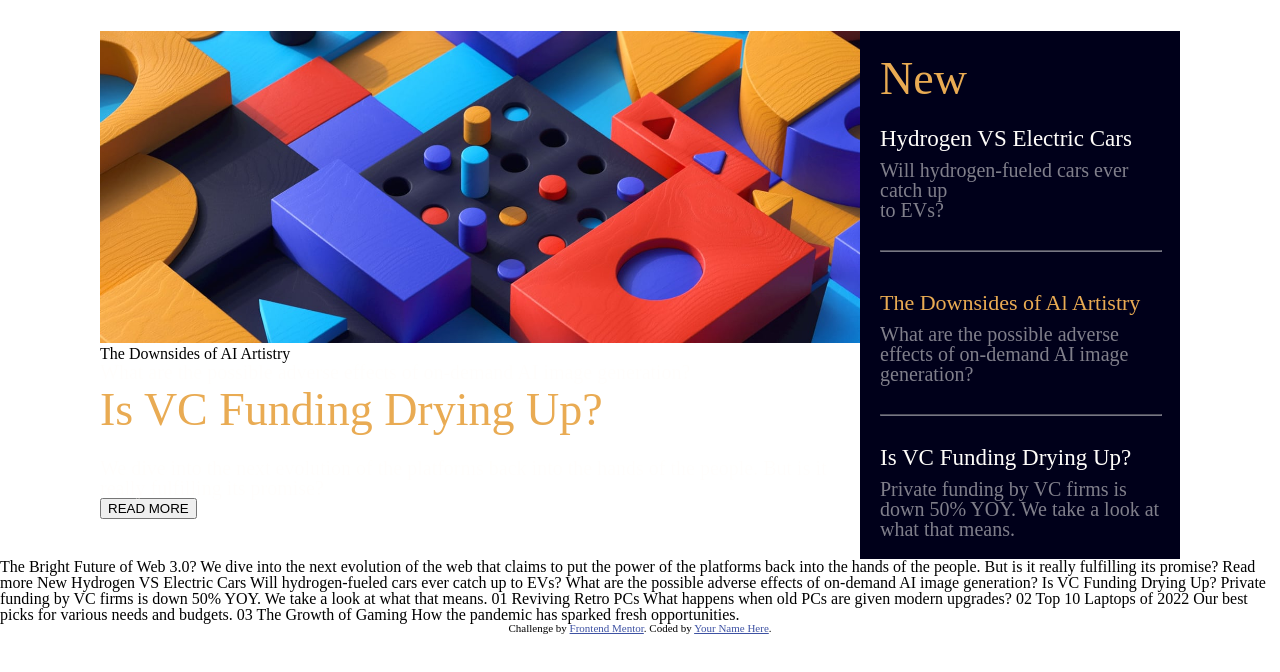
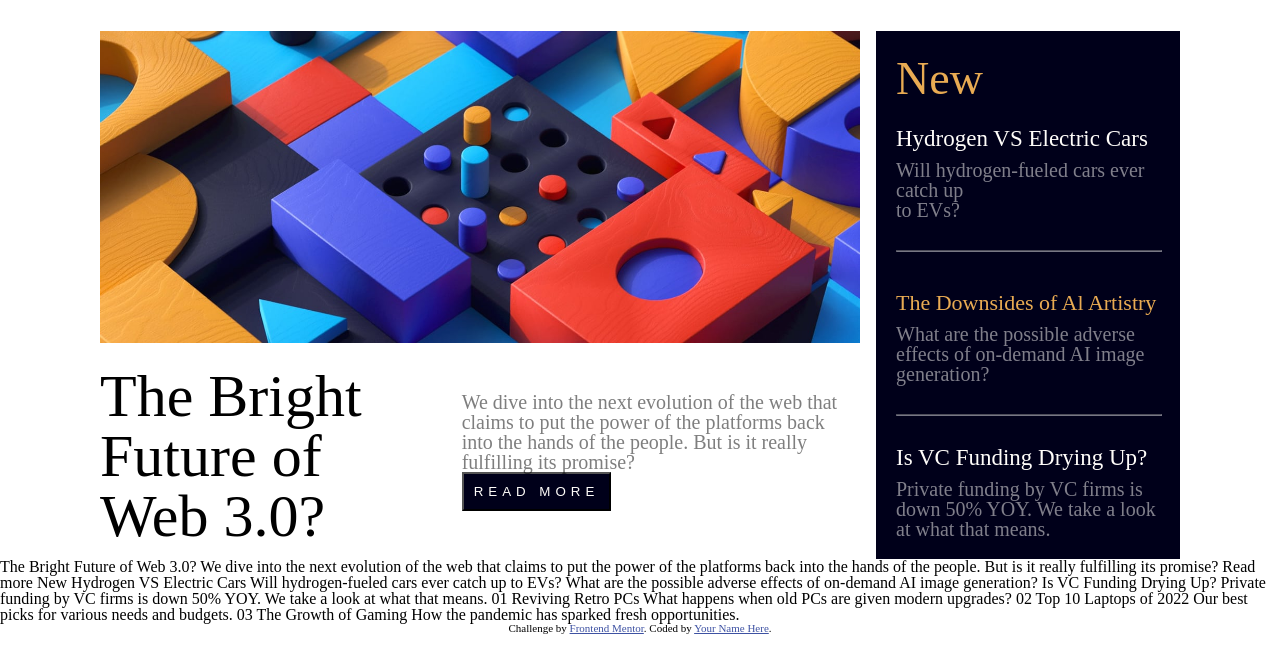
Before and after one commit to MoraesAlvesCleber/News-homepage-main, a plain HTML site: page index.html in a window 1280 px wide. Shown: the part 112-784 px from the top of the page. Drawn offline with Linux system fonts and the light colour scheme.

Commit message:
Posicionando elementos
Column three

```diff
--- a/css/style.css
+++ b/css/style.css
@@ -37,6 +37,7 @@ main {
 
 .img-pieces {
     width: 760px;
+    margin-right: 1em;
 }
 
 .column-two {
@@ -50,7 +51,29 @@ main {
     margin: 20px;
     height: 90%;
 }
+.column-three{
+    display: flex;
+    align-items: center;
+}
+.web30{
+    margin: 20px 100px 10px 0;
 
+}
+.text-buttom{
+    font-size: 20px;
+    margin-bottom: 34px;
+}
+button{
+    letter-spacing: 5px;
+    padding: 10px;
+    background: var(--very-dark-blue);
+    color: var(--Off-white);
+}
+
+h1{
+    font-size: 30px;
+    font-size: 60px;
+}
 h2 {
     font-size: 46px;
     color: var(--soft-orange);
@@ -68,7 +91,6 @@ h4 {
 }
 
 p {
-    color: var(--Off-white);
     opacity: 0.5;
     font-size: 20px;
 }
--- a/index.html
+++ b/index.html
@@ -52,17 +52,18 @@
         <img src="/assets/images/image-web-3-desktop.jpg" alt="Peças coloridas" class="img-pieces">
       </div>
 
-      <div>
-        <h1>The Downsides of AI Artistry</h1>
-      </div>
-
-      <div>
-        <p>What are the possible adverse effects of on-demand AI image generation?</p>
-        <h2>Is VC Funding Drying Up?</h2>
-        <p>We dive into the next evolution of the platforms back into the hands of the people.
-          But is it really fulfilling its promise?
-        </p>
-        <button>READ MORE</button>
+      <div class="column-three">
+        <div class="web30">
+          <h1>The Bright <br> Future of <br> Web 3.0?</h1>
+        </div>
+        <div>
+          <p class="text-button">We dive into the next evolution of the web that <br>
+            claims to put the power of the platforms back <br>
+            into the hands of the people. But is it really <br>
+            fulfilling its promise?
+          </p>
+          <button>READ MORE</button>
+        </div>
       </div>
     </section>
     <section class="column-two">
```
Also changed, not shown: assets/images/logo.svg.
